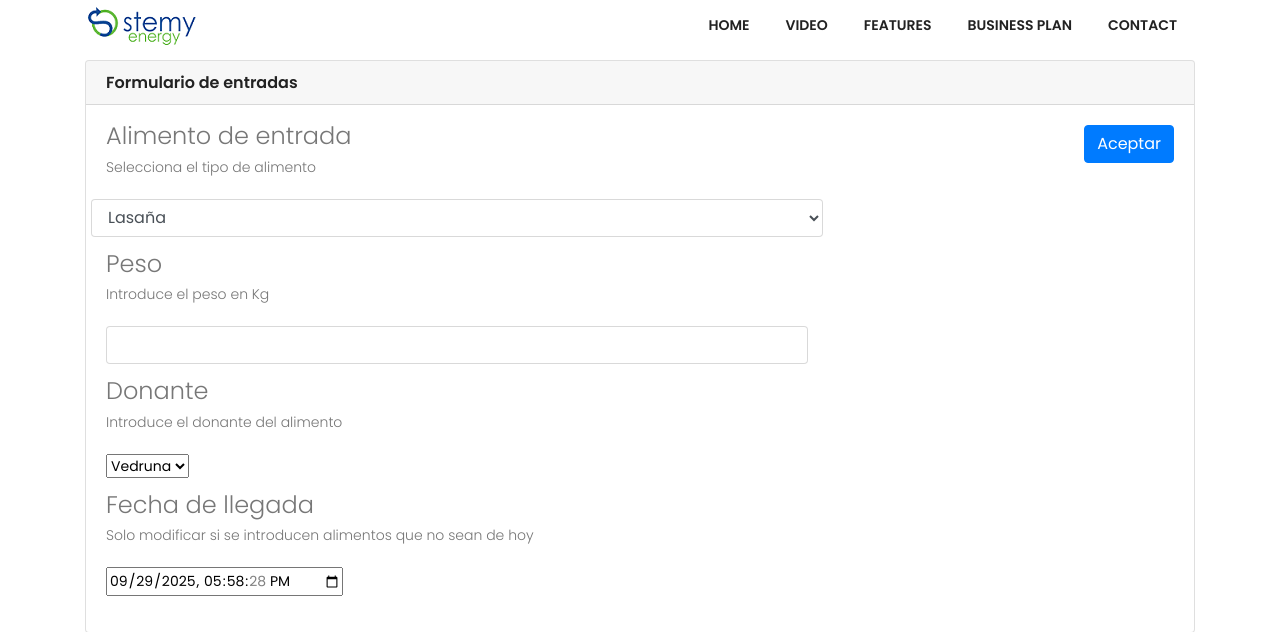
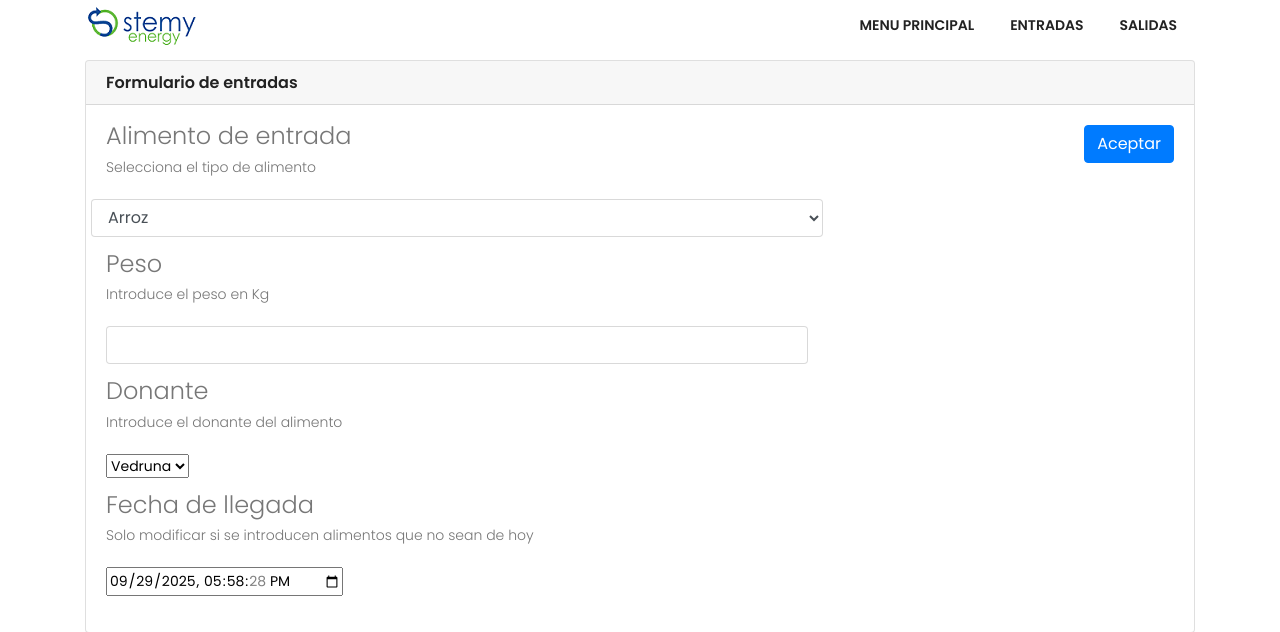
Before and after one commit to JDouss/refood-py, a Django app: page /entradas/ in a window 1280 px wide. Shown: the top 632 px of the page. Run offline with Django 5.2, Linux system fonts and the light colour scheme; data comes from the database, SQL or seed files in the repository; some libraries are stand-ins or nearby versions.

Commit message:
feat: Poner listas en orden alfabetico y mejorar links

```diff
--- a/refood_app/forms.py
+++ b/refood_app/forms.py
@@ -7,13 +7,13 @@
 from .models import AlEnt,TipoAl,Donante,Benef
 
 def get_tipos_alimentos():
-    return TipoAl.objects.values_list('id', 'nombre_alimento')
+    return TipoAl.objects.values_list('id', 'nombre_alimento').order_by('nombre_alimento')
 
 def get_donantes():
     return Donante.objects.values_list('id','nombre')
 
 def get_beneficiarios():
-    beneficiarios = Benef.objects.filter(activo=1).values_list("id", "id_beneficiario", "nombre_representante")
+    beneficiarios = Benef.objects.filter(activo=1).values_list("id", "id_beneficiario", "nombre_representante").order_by('id_beneficiario')
     return [
         (b[0], f"{b[1]} - {b[2]}")
         for b in beneficiarios
@@ -26,7 +26,7 @@
         "donante", "tipo_al"
     ).values_list(
         "id", "tipo_al__nombre_alimento", "donante__nombre"
-    ))
+    )).order_by('tipo_al__nombre_alimento')
     return [
         (a[0], f"{a[1]} - {a[2]}")
         for a in al_entrada
@@ -108,6 +108,7 @@
         widget=forms.CheckboxSelectMultiple,  # o forms.SelectMultiple para un <select multiple>
         choices=[],  # se rellenará dinámicamente en __init__
         required=True,
+        # Ordenar alfabeticamente
     )
 
     beneficiario = forms.ChoiceField(
--- a/refood_app/templates/refood_app/base.html
+++ b/refood_app/templates/refood_app/base.html
@@ -73,13 +73,9 @@
 							{% endcomment %}
 							<div class="collapse navbar-collapse justify-content-end align-items-center" id="navbarSupportedContent">
 								<ul class="navbar-nav">
-									<li><a href="#home">{% trans "Home" %}</a></li>
-									<li><a href="#video">{% trans "Video" %}</a></li>
-									<li><a href="#Sploder">{% trans "Features" %}</a></li>
-									<!--<li><a href="#Why us">{% trans "Why us" %}</a></li>-->
-									<li><a href="#price">{% trans "Business Plan" %}</a></li>
-									<!--<li><a href="#team">{% trans "Team" %}</a></li>-->
-									<li><a href="#contact">{% trans "Contact" %}</a></li>
+									<li><a href="{% url 'menu_principal' %}">{% trans "Menu principal" %}</a></li>
+									<li><a href="{% url 'entradas' %}">{% trans "Entradas" %}</a></li>
+									<li><a href="{% url 'salidas' %}">{% trans "Salidas" %}</a></li>
 								</ul>
 							</div>
 						</div>
```
